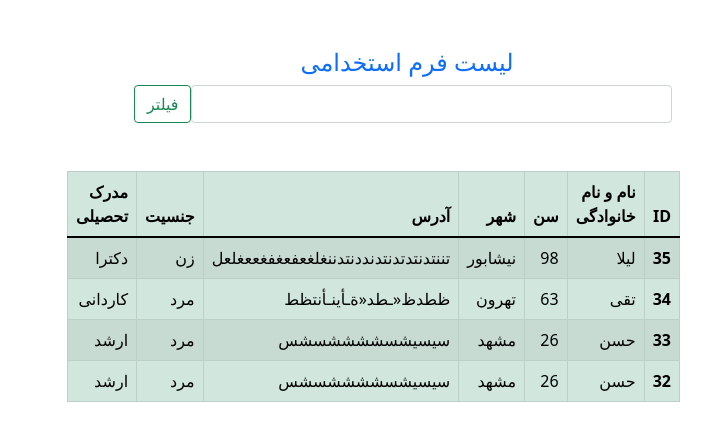
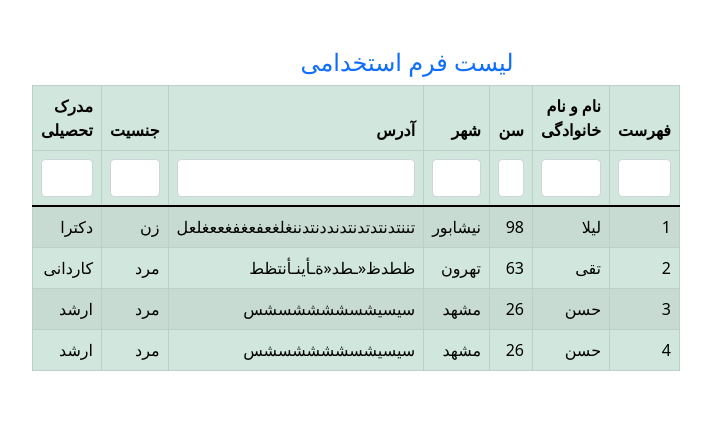
Before and after one commit to emimamadi/roshdana-final-project, a PHP site: page /show.php in a window 1280 px wide. Shown: the part 56-497 px from the top of the page, without its empty margins (233-944 px from the left). Run offline with PHP 8.4, Linux system fonts and the light colour scheme; data comes from the database, SQL or seed files in the repository.

Commit message:
filter edited...

```diff
--- /dev/null
+++ b/asset/js/Filter.js
@@ -0,0 +1,53 @@
+/*
+Please consider that the JS part isn't production ready at all, I just code it to show the concept of merging filters and titles together !
+V1.3 By Prakhar Srivastava
+*/
+function checkval() {
+  1 == $("tbody tr:visible").length &&
+  "No result found" == $("tbody tr:visible td").html()
+    ? $("#rowcount").html("0")
+    : $("#rowcount").html($("tr:visible").length - 1);
+}
+$(document).ready(function () {
+  $("#rowcount").html($(".filterable tr").length - 1),
+    $(".filterable .btn-filter").click(function () {
+      var t = $(this).parents(".filterable"),
+        e = t.find(".filters input"),
+        l = t.find(".table tbody");
+      1 == e.prop("disabled")
+        ? (e.prop("disabled", !1), e.first().focus())
+        : (e.val("").prop("disabled", !0),
+          l.find(".no-result").remove(),
+          l.find("tr").show()),
+        $("#rowcount").html($(".filterable tr").length - 1);
+    }),
+    $(".filterable .filters input").keyup(function (t) {
+      if ("9" != (t.keyCode || t.which)) {
+        var e = $(this),
+          l = e.val().toLowerCase(),
+          n = e.parents(".filterable"),
+          i = n.find(".filters th").index(e.parents("th")),
+          r = n.find(".table"),
+          o = r.find("tbody tr"),
+          d = o.filter(function () {
+            return (
+              -1 === $(this).find("td").eq(i).text().toLowerCase().indexOf(l)
+            );
+          });
+        r.find("tbody .no-result").remove(),
+          o.show(),
+          d.hide(),
+          d.length === o.length &&
+            r
+              .find("tbody")
+              .prepend(
+                $(
+                  '<tr class="no-result text-center"><td colspan="' +
+                    r.find(".filters th").length +
+                    '"> داده ای وجود ندارد...</td></tr>'
+                )
+              );
+      }
+      $("#rowcount").html($("tr:visible").length - 1), checkval();
+    });
+});
--- a/show.php
+++ b/show.php
@@ -83,18 +83,18 @@ VALUES ('$fullname', '$age', '$city','$address','$sex','$education')";
     <meta name="viewport" content="width=device-width, initial-scale=1.0">
     <link href="https://cdn.jsdelivr.net/npm/bootstrap@5.1.3/dist/css/bootstrap.min.css" rel="stylesheet" integrity="sha384-1BmE4kWBq78iYhFldvKuhfTAU6auU8tT94WrHftjDbrCEXSU1oBoqyl2QvZ6jIW3" crossorigin="anonymous">
 
+
+
+
     <script src="https://ajax.googleapis.com/ajax/libs/jquery/3.5.1/jquery.min.js"></script>
 
-    <script>
-        $(document).ready(function() {
-            $("#filter").on("keyup", function() {
-                var value = $(this).val().toLowerCase();
-                $("#Table tr").filter(function() {
-                    $(this).toggle($(this).text().toLowerCase().indexOf(value) > -1)
-                });
-            });
-        });
-    </script>
+
+    <script src="asset/js/Filter.js"></script>
+
+
+
+
+
 
     <title>فرم استخدامی</title>
 </head>
@@ -110,21 +110,34 @@ VALUES ('$fullname', '$age', '$city','$address','$sex','$education')";
 
     <div class="container mt-5">
         <div class="row justify-content-center">
+
+
+
+
             <div class="col-md-6">
+
 
                 <h4 style="text-align: center;" class="text-primary">لیست فرم استخدامی </h4>
 
-                <form class="d-flex mb-5">
+                <!-- <form class="d-flex mb-5">
                     <input class="form-control me-2" type="search" aria-label="Search" id="filter">
                     <button class="btn btn-outline-success" type="submit">فیلتر</button>
-                </form>
+                </form> -->
+                <div class="panel panel-primary filterable">
+                    <div class="panel-heading">
+                        <!-- <h3 class="panel-title">
+                            <button class="btn btn-default btn-xs btn-filter bg-primary text-white w-100"><span class="glyphicon glyphicon-filter"></span>فیلتر</button>
+                        </h3> -->
+
+                    </div>
 
 
 
                     <table class="table table-success table-striped table-bordered">
                         <thead>
+
                             <tr>
-                            <th scope="col">ID</th>
+                                <th scope="col">فهرست</th>
                                 <th scope="col">نام و نام خانوادگی </th>
                                 <th scope="col">سن</th>
                                 <th scope="col">شهر</th>
@@ -132,18 +145,39 @@ VALUES ('$fullname', '$age', '$city','$address','$sex','$education')";
                                 <th scope="col">جنسیت</th>
                                 <th scope="col">مدرک تحصیلی</th>
                             </tr>
+                            <tr class="filters">
+                                <th><input type="text" class="form-control"></th>
+                                <th><input type="text" class="form-control"></th>
+                                <th><input type="text" class="form-control"></th>
+                                <th><input type="text" class="form-control"></th>
+                                <th><input type="text" class="form-control"></th>
+                                <th><input type="text" class="form-control"></th>
+                                <th><input type="text" class="form-control"></th>
+                            </tr>
+
+
+
+
+
                         </thead>
                         <tbody id="Table">
+
+
+
                             <?php
 
                             $sql = "SELECT * FROM user ORDER BY id DESC";
                             $result = $conn->query($sql);
 
+                            $i = 1;
+
                             while ($row = $result->fetch_assoc()) {
 
                             ?>
                                 <tr>
-                                <th scope="row"><?php echo $row['id']; ?></th>
+
+                                    <td scope="row"><?php echo $i++; ?></td>
+
                                     <td><?php echo $row['fullname']; ?></td>
                                     <td><?php echo $row['age']; ?></td>
                                     <td><?php echo $row['city']; ?></td>
@@ -157,7 +191,7 @@ VALUES ('$fullname', '$age', '$city','$address','$sex','$education')";
                         </tbody>
                     </table>
 
-
+                </div>
 
 
 
```
Also changed, not shown: asset/css/Filter.css (added, +23 -0 lines), index.php (+29 -10 lines). Lines whose indentation alone changed are shown as unchanged.
